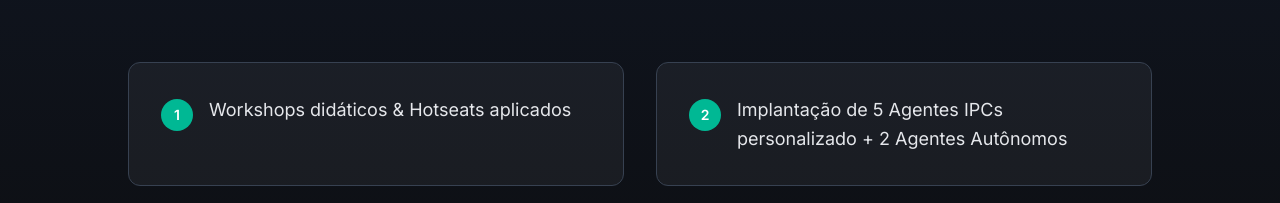
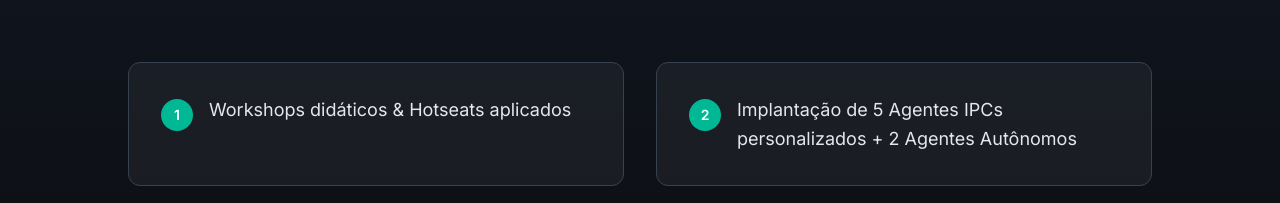
Before and after one commit to VanguardIA-Tech/vanguardia-ia-kickoff, a React (Vite) app: page / in a window 1280 px wide. Shown: the part 2710-2913 px from the top of the page. Built offline with nearby package versions, Linux system fonts and the light colour scheme.

Commit message:
Fix: Pluralization of "personalizado"
Corrected the pluralization of "personalizado" in the ProgramSection component.

```diff
--- a/src/components/ProgramSection.tsx
+++ b/src/components/ProgramSection.tsx
@@ -1,7 +1,7 @@
 export const ProgramSection = () => {
   const features = [
     "Workshops didáticos & Hotseats aplicados",
-    "Implantação de 5 Agentes IPCs personalizado + 2 Agentes Autônomos",
+    "Implantação de 5 Agentes IPCs personalizados + 2 Agentes Autônomos",
     "Dashboards de métricas e suporte dedicado",
     "Treinamos todos – dos sócios aos estagiários – para \"dirigir\" a IA com segurança"
   ];
```
